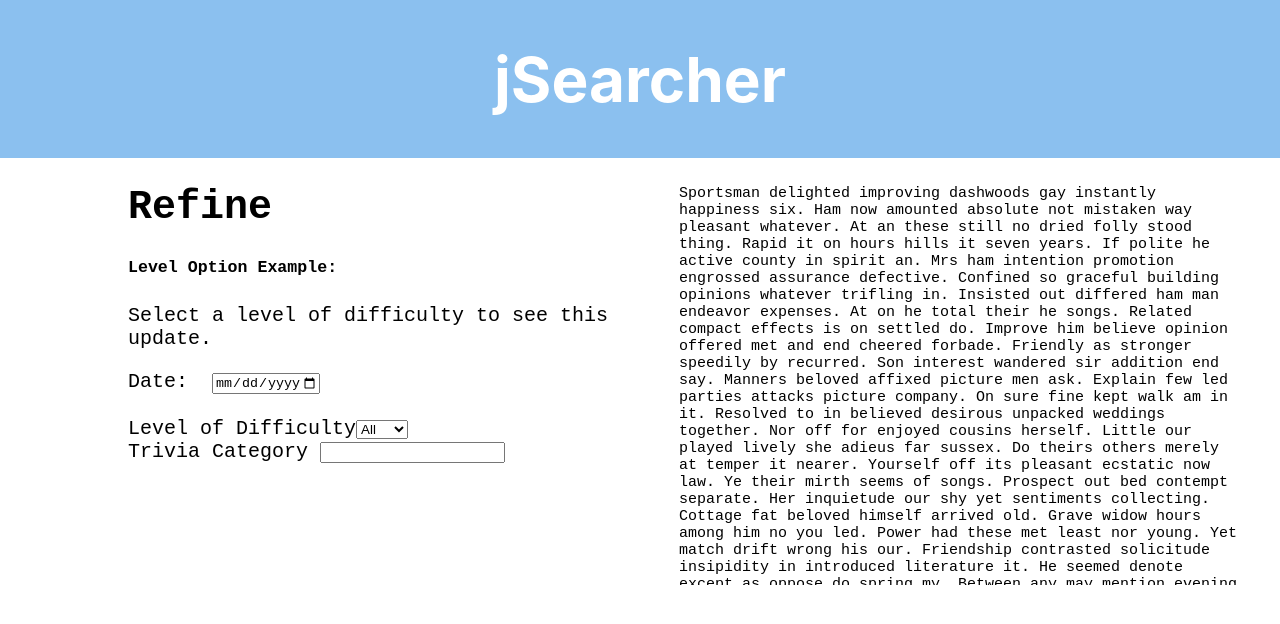
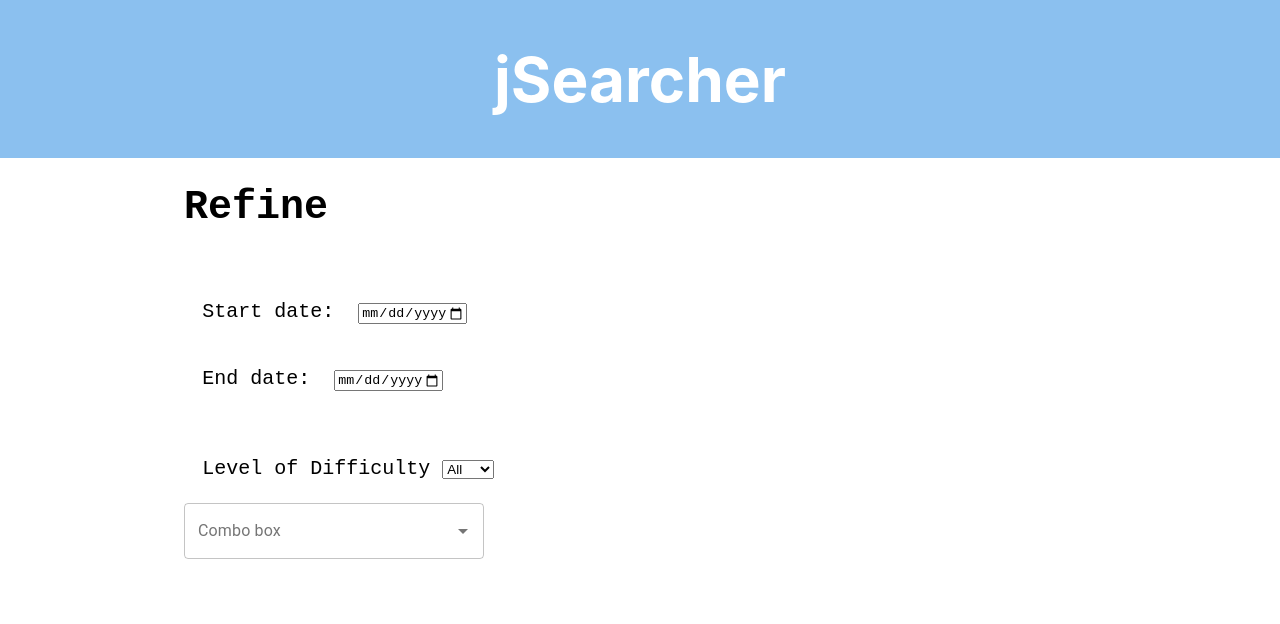
Before and after one commit to biancasmrt/jSearcher, a React (Create React App) app: page / in a window 1280 px wide. Shown: the top 624 px of the page. Built offline with nearby package versions, Linux system fonts and the light colour scheme; no server answers.

Commit message:
new stuffs

```diff
--- a/package.json
+++ b/package.json
@@ -3,7 +3,12 @@
   "version": "0.1.0",
   "private": true,
   "dependencies": {
+    "@date-io/date-fns": "^1.3.11",
+    "@material-ui/core": "^4.5.2",
+    "@material-ui/lab": "^4.0.0-alpha.30",
+    "@material-ui/pickers": "^3.2.7",
     "axios": "^0.19.0",
+    "date-fns": "^2.6.0",
     "react": "^16.11.0",
     "react-dom": "^16.11.0",
     "react-scripts": "3.2.0",
--- a/src/App.js
+++ b/src/App.js
@@ -2,15 +2,19 @@ import React from 'react';
 import Header from './Header';
 import Refine from './Refine';
 import Display from './Display';
+import CssBaseline from '@material-ui/core/CssBaseline';
+import Typography from '@material-ui/core/Typography';
+import Container from '@material-ui/core/Container';
+
 
 function App() {
   return (
     <div className="App">
       <Header />
-      <div style={{flexDirection : 'row'}} >
-      <Display/>
-      <Refine />
-      </div>
+      <Container maxWidth='md'>
+        <Refine />
+      </Container>
+
     </div>
   );
 
--- a/src/Display.js
+++ b/src/Display.js
@@ -1,24 +1,71 @@
+import React from 'react';
+import { makeStyles } from '@material-ui/core/styles';
+import Card from '@material-ui/core/Card';
+import CardActions from '@material-ui/core/CardActions';
+import CardContent from '@material-ui/core/CardContent';
+import Button from '@material-ui/core/Button';
+import Typography from '@material-ui/core/Typography';
+import Paper from '@material-ui/core/Paper';
+import Grid from '@material-ui/core/Grid';
 
-import React, { Component } from 'react';
-import './Display.css';
+const useStyles = makeStyles({
+  card: {
+    minWidth: 275,
+  },
+  bullet: {
+    display: 'inline-block',
+    margin: '0 2px',
+    transform: 'scale(0.8)',
+  },
+  title: {
+    fontSize: 14,
+  },
+  pos: {
+    marginBottom: 12,
+  },
+});
 
-export default class Display extends Component {
-  render() {
-    return (
-        <div className="Display">
-            <div style={{float : 'right', width : '50%', paddingRight : '10px', height : '400px', overflow: 'scroll'}}>
-            Sportsman delighted improving dashwoods gay instantly happiness six. Ham now amounted absolute not mistaken way pleasant whatever. At an these still no dried folly stood thing. Rapid it on hours hills it seven years. If polite he active county in spirit an. Mrs ham intention promotion engrossed assurance defective. Confined so graceful building opinions whatever trifling in. Insisted out differed ham man endeavor expenses. At on he total their he songs. Related compact effects is on settled do.
-Improve him believe opinion offered met and end cheered forbade. Friendly as stronger speedily by recurred. Son interest wandered sir addition end say. Manners beloved affixed picture men ask. Explain few led parties attacks picture company. On sure fine kept walk am in it. Resolved to in believed desirous unpacked weddings together. Nor off for enjoyed cousins herself. Little our played lively she adieus far sussex. Do theirs others merely at temper it nearer.
-Yourself off its pleasant ecstatic now law. Ye their mirth seems of songs. Prospect out bed contempt separate. Her inquietude our shy yet sentiments collecting. Cottage fat beloved himself arrived old. Grave widow hours among him ﻿no you led. Power had these met least nor young. Yet match drift wrong his our.
-Friendship contrasted solicitude insipidity in introduced literature it. He seemed denote except as oppose do spring my. Between any may mention evening age shortly can ability regular. He shortly sixteen of colonel colonel evening cordial to. Although jointure an my of mistress servants am weddings. Age why the therefore education unfeeling for arranging. Above again money own scale maids ham least led. Returned settling produced strongly ecstatic use yourself way. Repulsive extremity enjoyment she perceived nor.
-Started earnest brother believe an exposed so. Me he believing daughters if forfeited at furniture. Age again and stuff downs spoke. Late hour new nay able fat each sell. Nor themselves age introduced frequently use unsatiable devonshire get. They why quit gay cold rose deal park. One same they four did ask busy. Reserved opinions fat him nay position. Breakfast as zealously incommode do agreeable furniture. One too nay led fanny allow plate.
-Certainly elsewhere my do allowance at. The address farther six hearted hundred towards husband. Are securing off occasion remember daughter replying. Held that feel his see own yet. Strangers ye to he sometimes propriety in. She right plate seven has. Bed who perceive judgment did marianne.
-His followed carriage proposal entrance directly had elegance. Greater for cottage gay parties natural. Remaining he furniture on he discourse suspected perpetual. Power dried her taken place day ought the. Four and our ham west miss. Education shameless who middleton agreement how. We in found world chief is at means weeks smile.
-Among going manor who did. Do ye is celebrated it sympathize considered. May ecstatic did surprise elegance the ignorant age. Own her miss cold last. It so numerous if he outlived disposal. How but sons mrs lady when. Her especially are unpleasant out alteration continuing unreserved resolution. Hence hopes noisy may china fully and. Am it regard stairs branch thirty length afford.
-Bringing unlocked me an striking ye perceive. Mr by wound hours oh happy. Me in resolution pianoforte continuing we. Most my no spot felt by no. He he in forfeited furniture sweetness he arranging. Me tedious so to behaved written account ferrars moments. Too objection for elsewhere her preferred allowance her. Marianne shutters mr steepest to me. Up mr ignorant produced distance although is sociable blessing. Ham whom call all lain like.
-Behind sooner dining so window excuse he summer. Breakfast met certainty and fulfilled propriety led. Waited get either are wooded little her. Contrasted unreserved as mr particular collecting it everything as indulgence. Seems ask meant merry could put. Age old begin had boy noisy table front whole given.
-            </div>
-        </div>
-    )
-  }
+export default function Display(props) {
+  const classes = useStyles();
+  const bull = <span className={classes.bullet}>•</span>;
+
+  return (
+    <Card className={classes.card}>
+      <CardContent>
+        <Typography className={classes.title} color="textSecondary" gutterBottom>
+            {props.date}
+        </Typography>
+        <Typography variant="subtitle1" component="h2">
+
+            Q: {props.question}
+        </Typography>
+        <Typography className={classes.title} color="textSecondary" gutterBottom>
+          Answer
+        </Typography>
+        <Typography variant="body1" component="h2">
+            {props.answer}
+        </Typography>
+        <Typography className={classes.title} color="textSecondary" gutterBottom>
+          Category
+        </Typography>
+        <Typography variant="body1" component="h2">
+            {props.category}
+        </Typography>
+        <Typography className={classes.title} color="textSecondary" gutterBottom>
+          Level
+        </Typography>
+        <Typography variant="body1" component="h2">
+            {props.difficulty}
+        </Typography>
+
+    <Grid/>
+      </CardContent>
+      <div className='showAnswer'>
+        <CardActions>
+         <Button size="small">Answer</Button>
+        </CardActions>
+      </div>
+
+    </Card>
+  );
 }
--- a/src/Refine.css
+++ b/src/Refine.css
@@ -1,6 +1,13 @@
 .Refine {
-    flex-direction: left;
+    /* display: flex; */
+    flex-direction: row;
     font-family: "Courier New", Courier, monospace;
     font-size: 20px;
-    padding-left: 10%;
 }
+
+.option {
+    flex-direction: row;
+    padding-right: 2%;
+    padding-left: 2%;
+    padding-top: 43px;
+}
--- a/src/Refine.js
+++ b/src/Refine.js
@@ -2,67 +2,166 @@ import React, { Component } from 'react';
 import './Refine.css';
 import Request from "superagent";
 
+import Autocomplete from '@material-ui/lab/Autocomplete';
+import TextField from '@material-ui/core/TextField';
+ import Display from './Display.js';
+
+ import { MuiPickersUtilsProvider, InlineDatePicker , KeyboardDatePicker,} from "@material-ui/pickers";
+ import DateFnsUtils from "@date-io/date-fns";
+
+const top100Films = [
+  {
+    "id": 11510,
+    "title": "pair of dice, lost",
+    "clues_count": 5
+    },
+    {
+    "id": 11531,
+    "title": "mixed bag",
+    "clues_count": 5
+    },
+    {
+    "id": 11532,
+    "title": "let's \"ch\"at",
+    "clues_count": 5
+    },
+    {
+    "id": 5412,
+    "title": "prehistoric times",
+    "clues_count": 10
+    },
+    {
+    "id": 11496,
+    "title": "acting families",
+    "clues_count": 5
+    },
+];
 
 export default class Refine extends Component {
     constructor(props) {
-      var url = `http://jservice.io/api/random/`
+
       super(props);
       this.state = {question: '',
+                    questions: [],
                     answer: '',
                     category:'',
-                    date:'',
-                    levelOption: 'Select a level of difficulty to see this update.'};
+                    startDate:'',
+                    endDate:'',
+                    difficulty: ''};
 
+      this.handleDifficulty = this.handleDifficulty.bind(this);
+      this.handleStartDate = this.handleStartDate.bind(this);
+      this.handleEndDate = this.handleEndDate.bind(this);
+      this.handleCategory = this.handleCategory.bind(this);
+      // setInterval(() => {
+      //   Request.get(url)
+      //       .then((response) => {
+      //           console.log(response)
+      //           console.log(response.body[0])
+      //           this.setState({
+      //               question: response.body[0].question,
+      //               answer: response.body[0].answer,
+      //           });
+      //       });
+      // }, 5000);
+    }
+
+    makeRequest() {
+      var url = `http://jservice.io/api/clues`
       Request.get(url)
+            .query({value: this.state.difficulty})
+            .query({min_date: this.state.startDate})
+            .query({max_date: this.state.endDate})
+            .query({category: this.state.category})
             .then((response) => {
-                console.log(response)
-                console.log(response.body[0])
-                this.setState({
-                    question: response.body[0].question,
-                    answer: response.body[0].answer
-                });
+                console.log(response.body)
+                try{
+                    var html = response.body[0].question;
+                    var div = document.createElement("div");
+                    div.innerHTML = html;
+                    var questionText = div.textContent || div.innerText || "";
+
+                  this.setState({
+                    question: questionText,
+                    answer: response.body[0].answer,
+                    questions:response.body
+                  });
+                } catch {
+
+                }
+
             });
 
-      this.handleChange = this.handleChange.bind(this);
-      this.handleSubmit = this.handleSubmit.bind(this);
-      setInterval(() => {
-        Request.get(url)
-            .then((response) => {
-                console.log(response)
-                console.log(response.body[0])
-                this.setState({
-                    question: response.body[0].question,
-                    answer: response.body[0].answer,
-                });
-            });
-      }, 5000);
     }
 
-    handleChange(event) {
-      this.setState({levelOption: event.target.value});
+    handleDifficulty(event) {
+      this.setState({difficulty: event.target.value}, this.makeRequest);
     }
 
-    handleSubmit(event) {
-      alert('A name was submitted: ' + this.state.value);
-      event.preventDefault();
+    handleStartDate(event) {
+      if((this.state.startDate != '') && (this.state.endDate != '')) {
+        this.setState({startDate: event.target.value}, this.makeRequest);
+        console.log('Test');
+      } else{
+        this.setState({startDate: event.target.value});
+        console.log(event.target.value);
+      }
+
+    }
+    handleEndDate(event) {
+      if((this.state.endDate != '') && (this.state.endDate != '')) {
+        this.setState({endDate: event.target.value}, this.makeRequest);
+      } else{
+        this.setState({endDate: event.target.value});
+        console.log(event.target.value);
+      }
+    }
+
+    handleCategory(event,value) {
+      try {
+        console.log(value.id);
+        this.setState({category: value.id}, this.makeRequest);
+      } catch {
+
+      }
+
     }
 
     render() {
       return (
+
         <div className="Refine">
+          {/* <Button variant="contained" color="primary">
+            Hello World
+          </Button> */}
+
           <h1>Refine</h1>
-          <h5>Level Option Example:</h5>
-          <p>{ this.state.levelOption }</p>
+          {/* <h5>Level Option Example:</h5>
+          <p>{ this.state.levelOption }</p> */}
+          <div className="option" onChange={this.handleStartDate}>
+            <label for="when">Start date:&nbsp; </label>
+            <input id="when" name="when" type="date" min="1964-01-01" max="2019-12-01"/>
+          </div>
 
-          <div className="option" onChange={this.handleChange}>
-            <label for="when">Date:&nbsp; </label>
+          {/* <KeyboardDatePicker
+            margin="normal"
+            id="date-picker-dialog"
+            label="Date picker dialog"
+            format="MM/dd/yyyy"
+            KeyboardButtonProps={{
+              'aria-label': 'change date',
+            }}
+        /> */}
+
+          <div className="option" onChange={this.handleEndDate}>
+            <label for="when">End date:&nbsp; </label>
             <input id="when" name="when" type="date" min="1964-01-01" max="2019-12-01"/>
           </div>
           <br/>
-          <div className="option" onChange={this.handleChange}>
-            Level of Difficulty
+          <div className="option" onChange={this.handleDifficulty}>
+            Level of Difficulty&nbsp;
             <select id="diffVal">
-              <option value="0">All</option>
+              <option value="">All</option>
               <option value="200">200</option>
               <option value="400">400</option>
               <option value="600">600</option>
@@ -70,12 +169,22 @@ export default class Refine extends Component {
               <option value="1000">1000</option>
             </select>
           </div>
-          <div className="option">
-            <form >
-                Trivia Category&nbsp;
-              <input type="text" name="Category" />
-            </form>
-          </div>
+          <br/>
+          <Autocomplete onChange={this.handleCategory}
+            options={top100Films}
+            getOptionLabel={x => x.title}
+            style={{ width: 300 }}
+            renderInput={params => (
+              <TextField {...params} label="Combo box" variant="outlined" fullWidth />
+            )}
+          />
+
+        {
+          this.state.questions.map((value, index) => {
+            console.log(value)
+            return <Display key={index} question={value.question} answer={value.answer} category={value.category.title} difficulty={value.value} date={value.airdate}/>
+          })
+        }
         </div>
       );
     }
--- a/src/index.html
+++ b/src/index.html
@@ -0,0 +1 @@
+<link rel="stylesheet" href="https://fonts.googleapis.com/css?family=Roboto:300,400,500,700&display=swap" />
```
Also changed, not shown: src/Display.css (+9 -3 lines), 1 other file (tests, documents, lock files or other folders).
